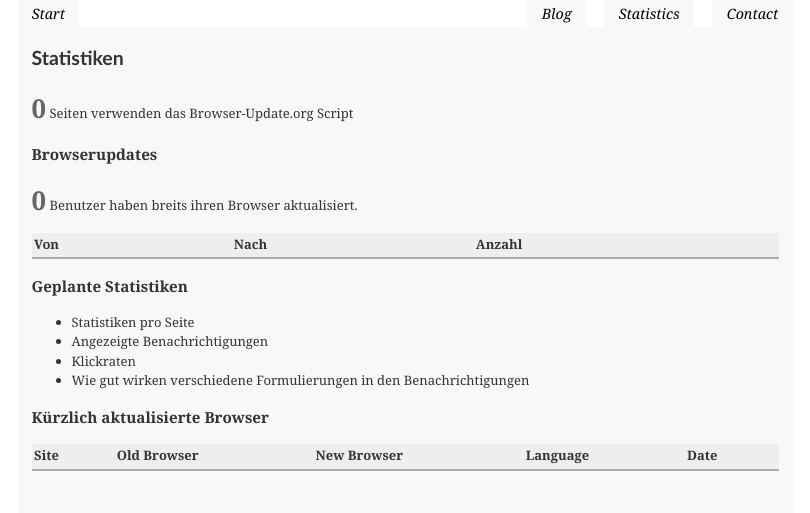
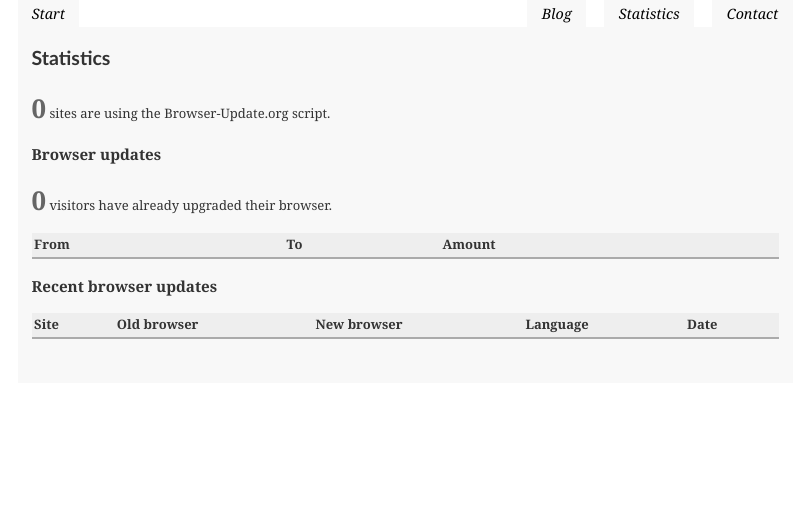
Before and after one commit to rogeriopradoj/browser-update, a PHP site: page /stat.php in a window 1280 px wide. Shown: the part 136-649 px from the top of the page, without its empty margins (235-1045 px from the left). Run offline with PHP 8.4, Linux system fonts and the light colour scheme; data that the repository does not hold is empty.

Commit message:
* Translated statistics  * Translation warning for contact.php

```diff
--- a/stat.php
+++ b/stat.php
@@ -6,7 +6,7 @@ include("header.php");
 ?>
 
 <div class="left">
-<h2 class="top">Statistiken</h2>
+<h2 class="top"><?php echo t('Statistics'); ?></h2>
 
 <p>
 	<?php
@@ -15,11 +15,11 @@ include("header.php");
 	$r = mysql_query($q)
     	or die (mysql_error(). $q);
 	list($domainnum) = mysql_fetch_row($r);
-	echo '<strong class="number">'. $domainnum . '</strong> Seiten verwenden das Browser-Update.org Script';
+	echo t('<strong class="number">%d</strong> sites are using the Browser-Update.org script.', $domainnum);
 	?>
 </p>
 
-<h3>Browserupdates</h3>
+<h3><?php echo t('Browser updates'); ?></h3>
 <?php
 
 
@@ -56,7 +56,7 @@ $names = array(
 ?>
 <p>
 	<?php
-	echo '<strong class="number">'.get_num() . '</strong> Benutzer haben breits ihren Browser aktualisiert.';
+	echo t('<strong class="number">%d</strong> visitors have already upgraded their browser.', get_num());
 	?>
 </p>
 <?php
@@ -88,7 +88,7 @@ $names = array(
 */
 ?>
 <table>
-    <thead><tr><td>Von</td><td>Nach</td><td>Anzahl</td></tr></thead>
+    <thead><tr><td><?php echo t('From'); ?></td><td><?php echo t('To'); ?></td><td><?php echo t('Amount'); ?></td></tr></thead>
     <tbody>
     <?php
     $q=mysql_query('SELECT fromn,ton,COUNT(*) as num FROM `updates` GROUP BY fromn, ton ORDER BY num DESC');
@@ -99,6 +99,10 @@ $names = array(
     </tbody>
 </table>
 
+<?php
+if (request_lang() == 'de')
+{
+	?>
 	<h3>Geplante Statistiken</h3>
 	<ul>
 		<li>Statistiken pro Seite</li>
@@ -106,18 +110,21 @@ $names = array(
 		<li>Klickraten</li>
 		<li>Wie gut wirken verschiedene Formulierungen in den Benachrichtigungen</li>
 	</ul>
+	<?php
+}
+?>
 
 
-<h3>Kürzlich aktualisierte Browser </h3>
+<h3><?php echo t('Recent browser updates'); ?></h3>
 
 <table>
 <thead>
 <tr>
-<td>Site</td>
-<td>Old Browser</td>
-<td>New Browser</td>
-<td>Language</td>
-<td>Date</td>
+<td><?php echo t('Site'); ?></td>
+<td><?php echo t('Old browser'); ?></td>
+<td><?php echo t('New browser'); ?></td>
+<td><?php echo t('Language'); ?></td>
+<td><?php echo t('Date'); ?></td>
 </tr>
 </thead>
 
```
Also changed, not shown: contact.php (+21 -2 lines), lang/de/strings.php (+27 -0 lines). Lines whose indentation alone changed are shown as unchanged.
